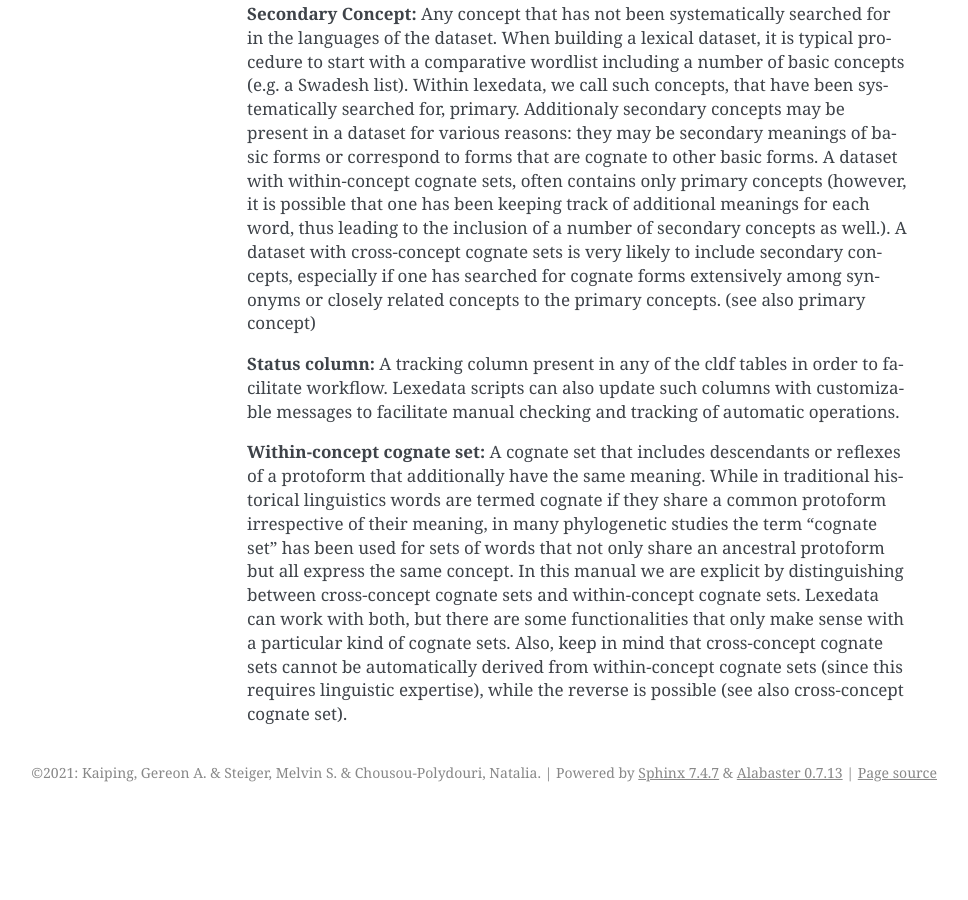
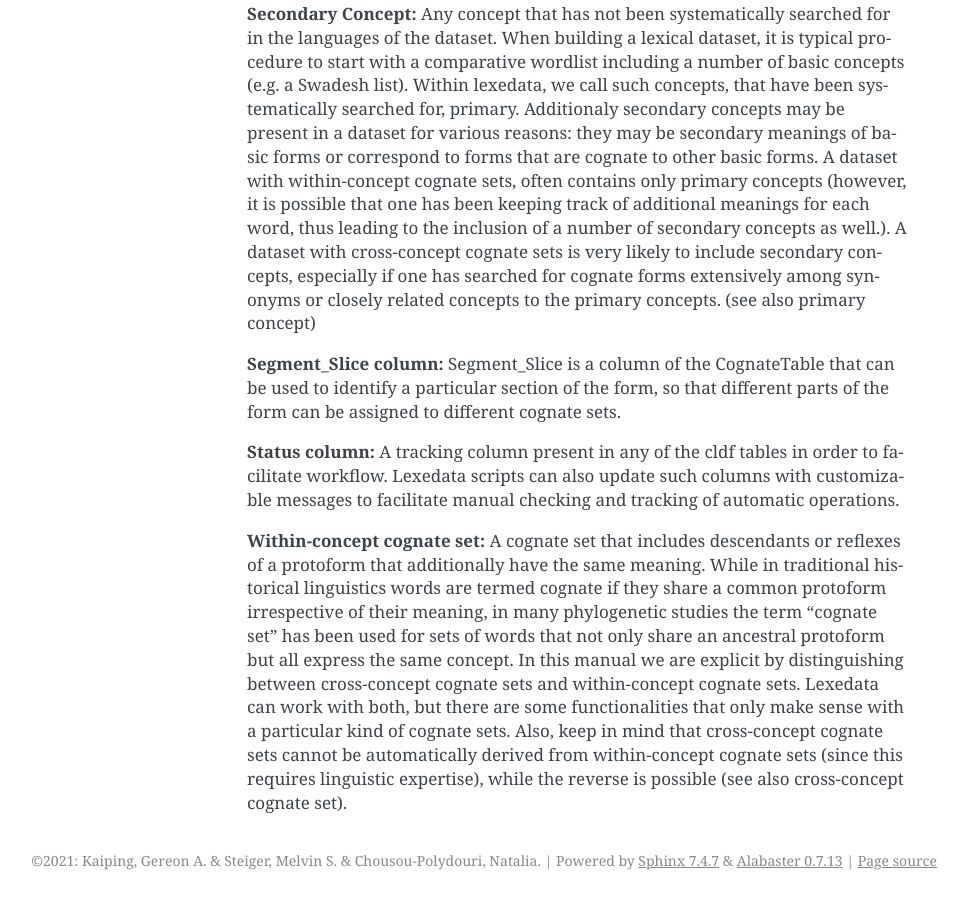
Before and after one commit to lexedata/lexedata, a Sphinx documentation site: the page built from docs/glossary.rst, in a window 1280 px wide and 900 px high, scrolled down 2287 px. Shown: the whole window, without its empty margins (173-1141 px from the left). Built offline with Sphinx 7.4.7, drawn with Linux system fonts in a browser that asks for light colours; before the commit the page ends 3099 px from its top, so only the background shows below that.

Commit message:
added segment slice placeholder

```diff
--- a/docs/glossary.rst
+++ b/docs/glossary.rst
@@ -44,6 +44,9 @@ One of three coding methods implemented in lexedata. This coding method converts
 **Secondary Concept:**
 Any concept that has not been systematically searched for in the languages of the dataset. When building a lexical dataset, it is typical procedure to start with a comparative wordlist including a number of basic concepts (e.g. a Swadesh list). Within lexedata, we call such concepts, that have been systematically searched for, primary. Additionaly secondary concepts may be present in a dataset for various reasons: they may be secondary meanings of basic forms or correspond to forms that are cognate to other basic forms. A dataset with within-concept cognate sets, often contains only primary concepts (however, it is possible that one has been keeping track of additional meanings for each word, thus leading to the inclusion of a number of secondary concepts as well.). A dataset with cross-concept cognate sets is very likely to include secondary concepts, especially if one has searched for cognate forms extensively among synonyms or closely related concepts to the primary concepts. (see also primary concept)
 
+**Segment_Slice column:**
+Segment_Slice is a column of the CognateTable that can be used to identify a particular section of the form, so that different parts of the form can be assigned to different cognate sets.
+
 **Status column:**
 A tracking column present in any of the cldf tables in order to facilitate workflow. Lexedata scripts can also update such columns with customizable messages to facilitate manual checking and tracking of automatic operations.
 
```
